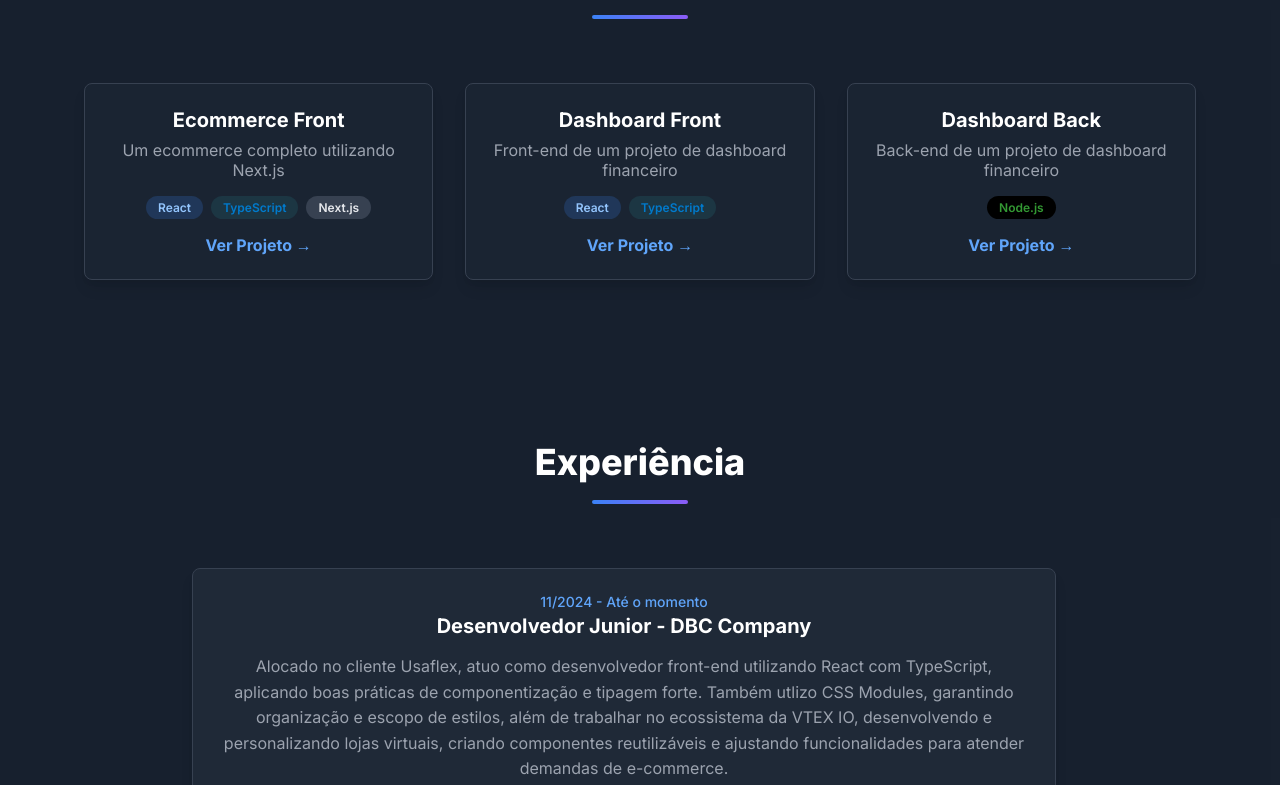
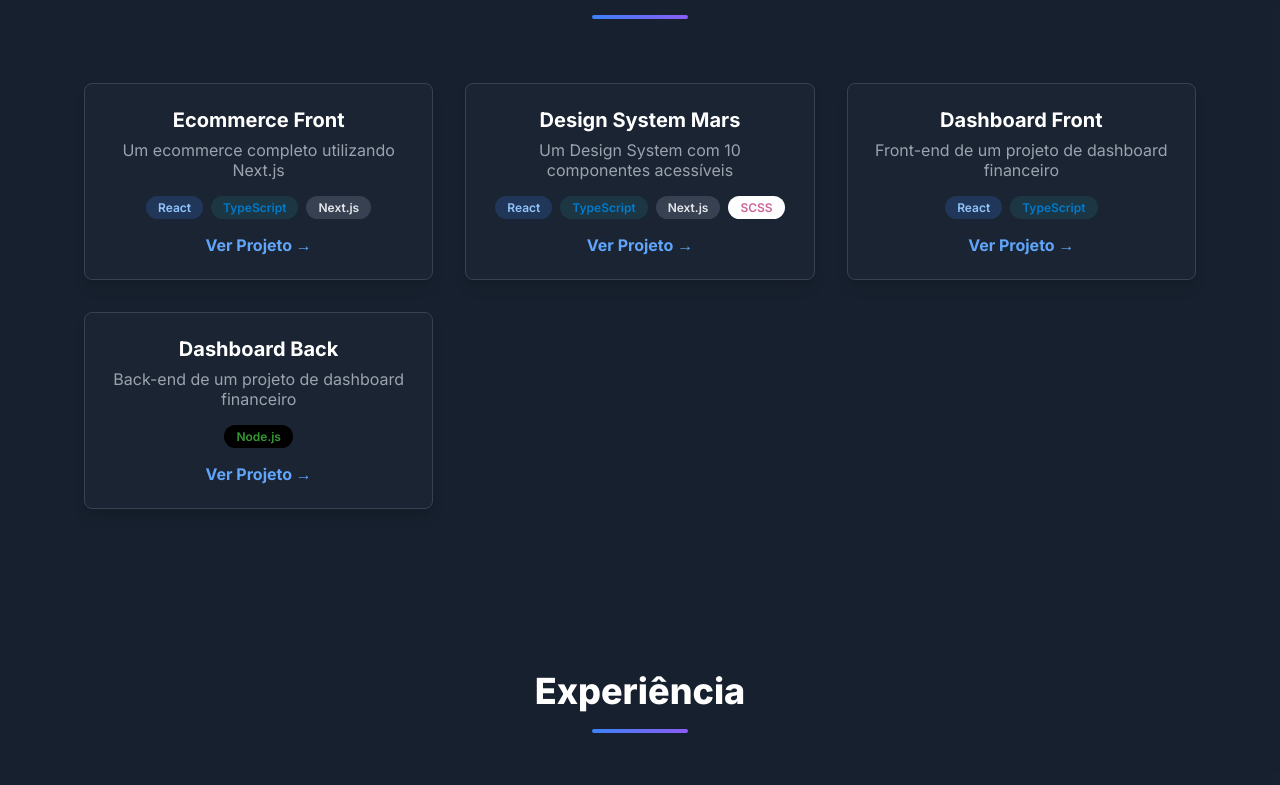
Before and after one commit to joaovxsantos/portfolio-joao, a React (Vite) app: page / in a window 1280 px wide. Shown: the part 1515-2300 px from the top of the page. Built offline with nearby package versions, Linux system fonts and the light colour scheme.

Commit message:
feat: add new project

```diff
--- a/src/data.ts
+++ b/src/data.ts
@@ -3,7 +3,7 @@ export const data = {
     "React",
     "TypeScript",
     "Tailwind CSS",
-    "CSS Modules",
+    "SCSS",
     "Node.js",
     "Next.js",
     "VTEX",
@@ -15,6 +15,13 @@ export const data = {
       image: "image/",
       technologies: ["React", "TypeScript", "Next.js"],
       link: "https://github.com/joaovxsantos/ecommerce-front",
+    },
+    {
+      title: "Design System Mars",
+      description: "Um Design System com 10 componentes acessíveis",
+      image: "image/",
+      technologies: ["React", "TypeScript", "Next.js", "SCSS"],
+      link: "https://github.com/joaovxsantos/design-system-mars",
     },
     {
       title: "Dashboard Front",
@@ -36,7 +43,7 @@ export const data = {
       data: "11/2024 - Até o momento",
       title: "Desenvolvedor Junior - DBC Company",
       description:
-        "Alocado no cliente Usaflex, atuo como desenvolvedor front-end utilizando React com TypeScript, aplicando boas práticas de componentização e tipagem forte. Também utlizo CSS Modules, garantindo organização e escopo de estilos, além de trabalhar no ecossistema da VTEX IO, desenvolvendo e personalizando lojas virtuais, criando componentes reutilizáveis e ajustando funcionalidades para atender demandas de e-commerce.",
+        "Alocado no cliente Usaflex, atuo como desenvolvedor front-end utilizando React com TypeScript, aplicando boas práticas de componentização e tipagem forte. Também utlizo SCSS, garantindo organização e escopo de estilos, além de trabalhar no ecossistema da VTEX IO, desenvolvendo e personalizando lojas virtuais, criando componentes reutilizáveis e ajustando funcionalidades para atender demandas de e-commerce.",
     },
     {
       data: "05/2024 - 11/2024",
@@ -57,7 +64,7 @@ export const data = {
     "Node.js": "#339933",
     VTEX: "#FFFFFF",
     "Tailwind CSS": "#FFFFFF",
-    "CSS Modules": "#2B4467",
+    SCSS: "#CC6699",
     "Next.js": "#e5e7eb",
   },
   bg: {
@@ -66,7 +73,7 @@ export const data = {
     "Node.js": "#000000",
     VTEX: "#7A1A9E",
     "Tailwind CSS": "#06B6D4",
-    "CSS Modules": "#FFFFFF",
+    SCSS: "#FFFFFF",
     "Next.js": "#374151",
   },
 };
```
